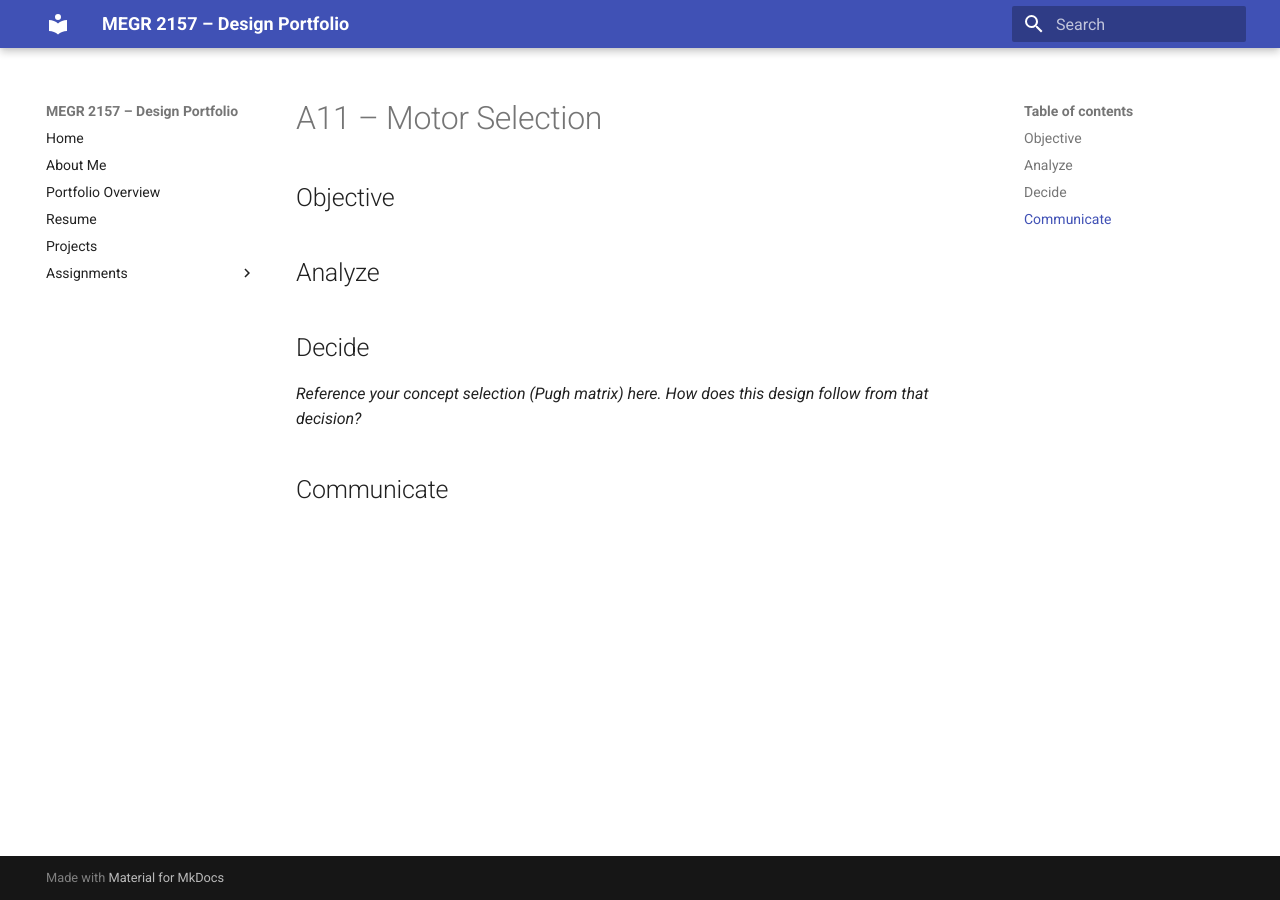
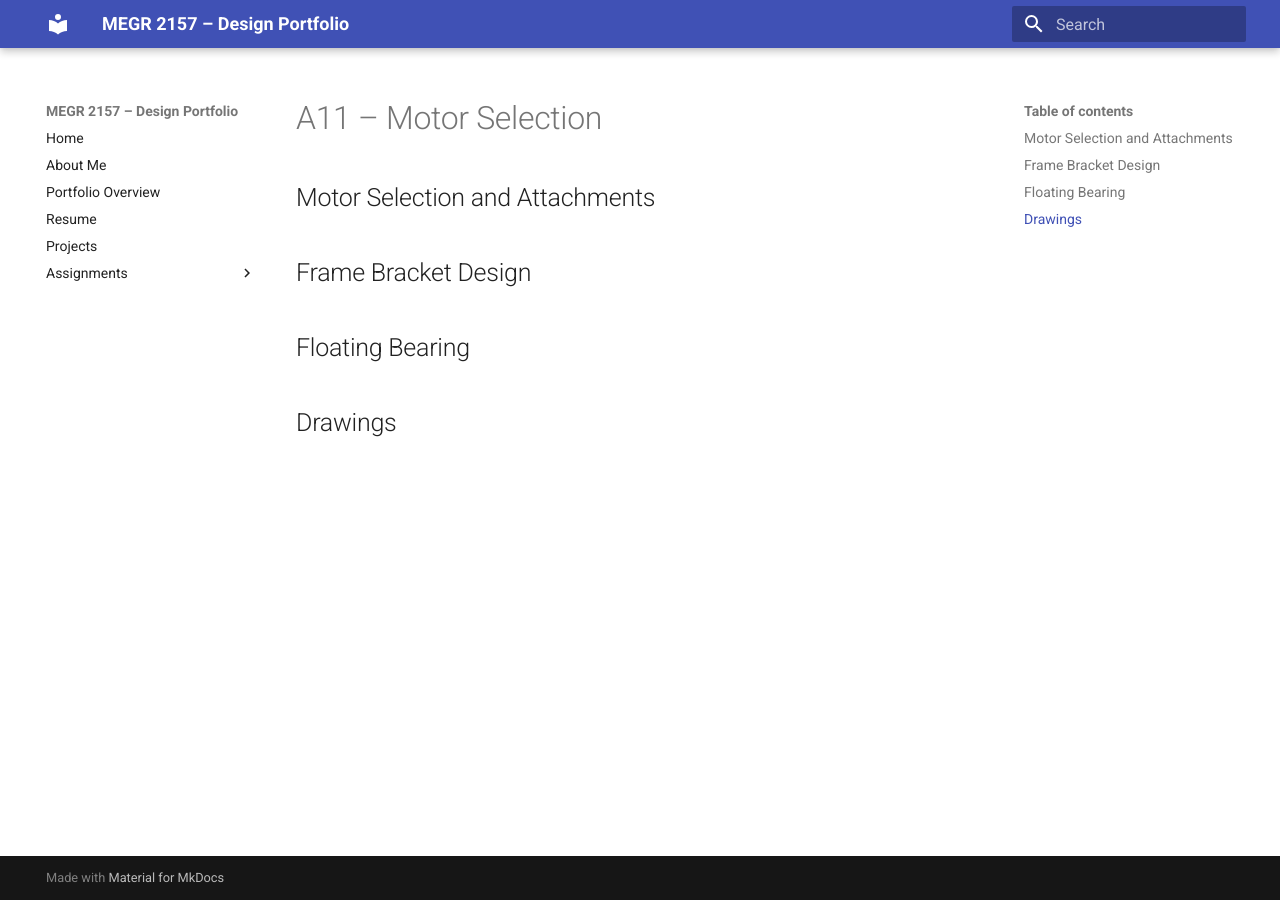
Before and after one commit to jwelch37/megr2156-portfolio, an MkDocs documentation site: the page built from docs/assignments/a11/index.md, in a window 1280 px wide. Built offline with MkDocs 1.6.1 and Material for MkDocs 9.7.7, drawn with Linux system fonts in a browser that asks for light colours.

Commit message:
Revise section headings in A11 index

```diff
--- a/docs/assignments/a11/index.md
+++ b/docs/assignments/a11/index.md
@@ -1,12 +1,12 @@
 # A11 – Motor Selection
 
-## Objective
+
+## Motor Selection and Attachments
 
 
-## Analyze
+## Frame Bracket Design
 
 
-## Decide
-_Reference your concept selection (Pugh matrix) here. How does this design follow from that decision?_
+## Floating Bearing
 
-## Communicate
+## Drawings
```
